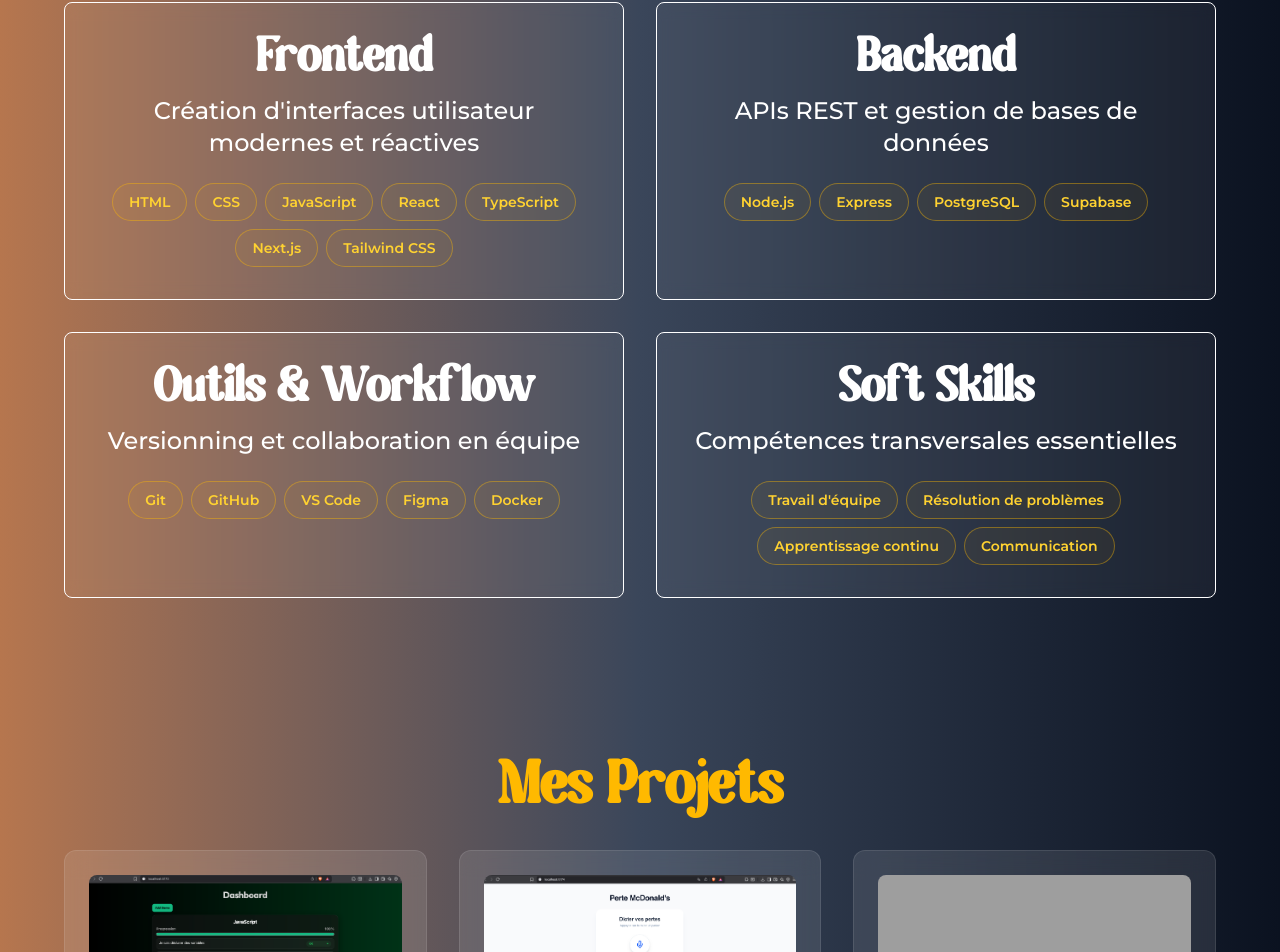
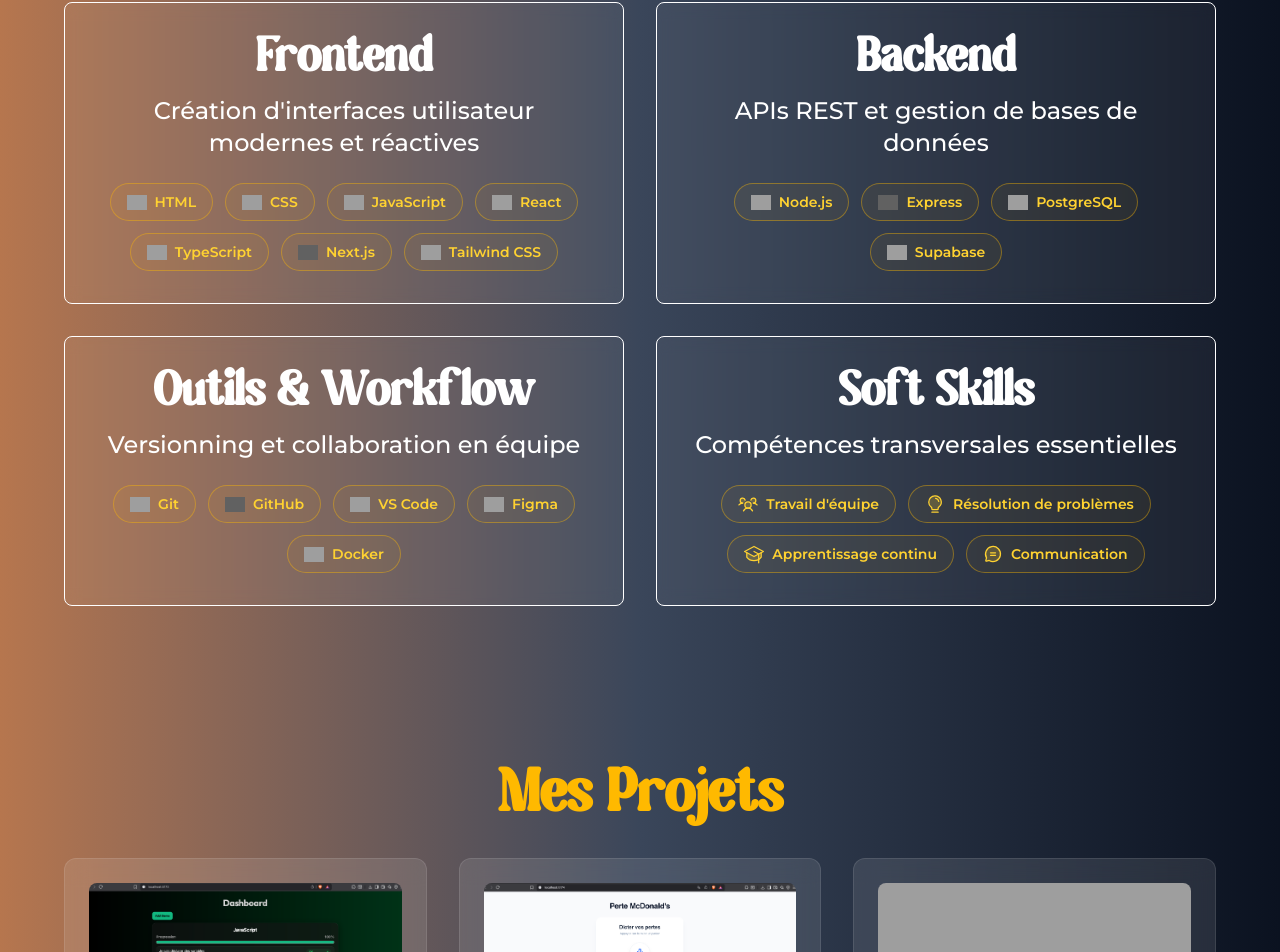
Before and after one commit to teizred/portfolio, a React (Vite) app: page / in a window 1280 px wide. Shown: the part 1897-2849 px from the top of the page. Built offline with nearby package versions, Linux system fonts and the light colour scheme; grey boxes are pictures that could not be loaded.

Commit message:
feat: enhance Skills section with visual icons and a structured data format, adding new UI dependencies.

```diff
--- a/package.json
+++ b/package.json
@@ -13,8 +13,13 @@
     "@emailjs/browser": "^4.4.1",
     "@tailwindcss/vite": "^4.1.18",
     "@vercel/analytics": "^1.6.1",
+    "clsx": "^2.1.1",
+    "framer-motion": "^12.34.3",
+    "motion": "^12.34.3",
+    "phosphor-react": "^1.4.1",
     "react": "^19.2.0",
     "react-dom": "^19.2.0",
+    "tailwind-merge": "^3.5.0",
     "tailwindcss": "^4.1.18"
   },
   "devDependencies": {
--- a/src/components/sections/Skills.tsx
+++ b/src/components/sections/Skills.tsx
@@ -1,26 +1,68 @@
+import {
+  UsersThree,
+  Lightbulb,
+  GraduationCap,
+  ChatCircleText
+} from "phosphor-react";
 
+interface TechItem {
+  name: string;
+  icon?: string;
+  invert?: boolean;
+  component?: React.ElementType;
+}
+
+interface SkillCategory {
+  title: string;
+  description: string;
+  technologies: TechItem[];
+}
 
 export default function Skills() {
-  const skillCategories = [
+  const skillCategories: SkillCategory[] = [
     {
       title: 'Frontend',
       description: 'Création d\'interfaces utilisateur modernes et réactives',
-      technologies: ['HTML', 'CSS', 'JavaScript', 'React', 'TypeScript', 'Next.js', 'Tailwind CSS']
+      technologies: [
+        { name: 'HTML', icon: 'https://svgl.app/library/html5.svg' },
+        { name: 'CSS', icon: 'https://cdn.jsdelivr.net/gh/devicons/devicon/icons/css3/css3-original.svg' },
+        { name: 'JavaScript', icon: 'https://svgl.app/library/javascript.svg' },
+        { name: 'React', icon: 'https://cdn.jsdelivr.net/gh/devicons/devicon/icons/react/react-original.svg' },
+        { name: 'TypeScript', icon: 'https://svgl.app/library/typescript.svg' },
+        { name: 'Next.js', icon: 'https://cdn.jsdelivr.net/gh/devicons/devicon/icons/nextjs/nextjs-original.svg', invert: true },
+        { name: 'Tailwind CSS', icon: 'https://svgl.app/library/tailwindcss.svg' }
+      ]
     },
     {
       title: 'Backend',
       description: 'APIs REST et gestion de bases de données',
-      technologies: ['Node.js', 'Express', 'PostgreSQL', 'Supabase']
+      technologies: [
+        { name: 'Node.js', icon: 'https://svgl.app/library/nodejs.svg' },
+        { name: 'Express', icon: 'https://cdn.jsdelivr.net/gh/devicons/devicon/icons/express/express-original.svg', invert: true },
+        { name: 'PostgreSQL', icon: 'https://svgl.app/library/postgresql.svg' },
+        { name: 'Supabase', icon: 'https://svgl.app/library/supabase.svg' }
+      ]
     },
     {
       title: 'Outils & Workflow',
       description: 'Versionning et collaboration en équipe',
-      technologies: ['Git', 'GitHub', 'VS Code', 'Figma', 'Docker']
+      technologies: [
+        { name: 'Git', icon: 'https://svgl.app/library/git.svg' },
+        { name: 'GitHub', icon: 'https://cdn.jsdelivr.net/gh/devicons/devicon/icons/github/github-original.svg', invert: true },
+        { name: 'VS Code', icon: 'https://cdn.jsdelivr.net/gh/devicons/devicon/icons/vscode/vscode-original.svg' },
+        { name: 'Figma', icon: 'https://svgl.app/library/figma.svg' },
+        { name: 'Docker', icon: 'https://svgl.app/library/docker.svg' }
+      ]
     },
     {
       title: 'Soft Skills',
       description: 'Compétences transversales essentielles',
-      technologies: ['Travail d\'équipe', 'Résolution de problèmes', 'Apprentissage continu', 'Communication']
+      technologies: [
+        { name: 'Travail d\'équipe', component: UsersThree },
+        { name: 'Résolution de problèmes', component: Lightbulb },
+        { name: 'Apprentissage continu', component: GraduationCap },
+        { name: 'Communication', component: ChatCircleText }
+      ]
     }
   ]
 
@@ -40,16 +82,28 @@ export default function Skills() {
               >
                 <h3 className="text-5xl text-center font-bold font-magilo text-white mb-3">{category.title}</h3>
                 <p className="text-2xl text-white font-medium text-center mb-6 font-montserrat">{category.description}</p>
-              <div className="flex flex-wrap gap-2 justify-center">
-                {category.technologies.map((tech, i) => (
+                <div className="flex flex-wrap gap-3 justify-center">
+                  {category.technologies.map((tech, i) => {
+                    const IconComponent = tech.component;
+                    return (
                       <span
                         key={i}
-                    className="px-3 md:px-4 py-1.5 md:py-2 rounded-full text-xs md:text-sm font-semibold border border-amber-400/40 text-amber-300 bg-amber-400/5 font-montserrat hover:border-amber-400 hover:bg-amber-400/10 transition-all duration-300 cursor-default"
+                        className="flex items-center gap-2 px-3 md:px-4 py-1.5 md:py-2 rounded-full text-xs md:text-sm font-semibold border border-amber-400/40 text-amber-300 bg-amber-400/5 font-montserrat hover:border-amber-400 hover:bg-amber-400/10 transition-all duration-300 cursor-default group"
                       >
-                    {tech}
+                        {tech.icon && (
+                          <img
+                            src={tech.icon}
+                            alt={tech.name}
+                            className={`w-4 h-4 md:w-5 md:h-5 object-contain group-hover:scale-110 transition-transform ${tech.invert ? 'invert' : ''}`}
+                          />
+                        )}
+                        {IconComponent && (
+                          <IconComponent size={20} weight="duotone" className="group-hover:scale-110 transition-transform" />
+                        )}
+                        {tech.name}
                       </span>
-                ))}
-
+                    );
+                  })}
                 </div>
               </div>
             ))}
```
Also changed, not shown: 1 other file (tests, documents, lock files or other folders). Lines whose indentation alone changed are shown as unchanged.
